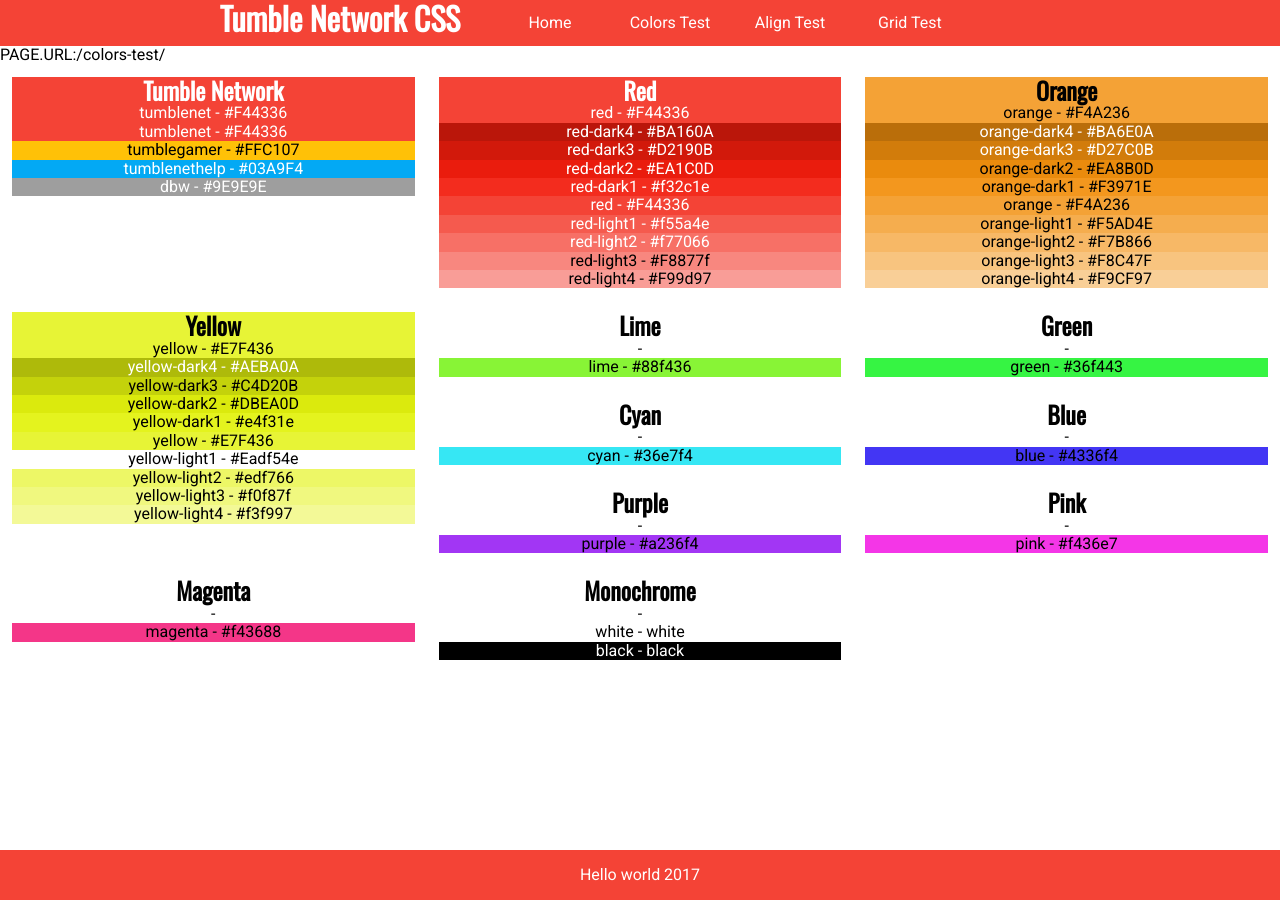
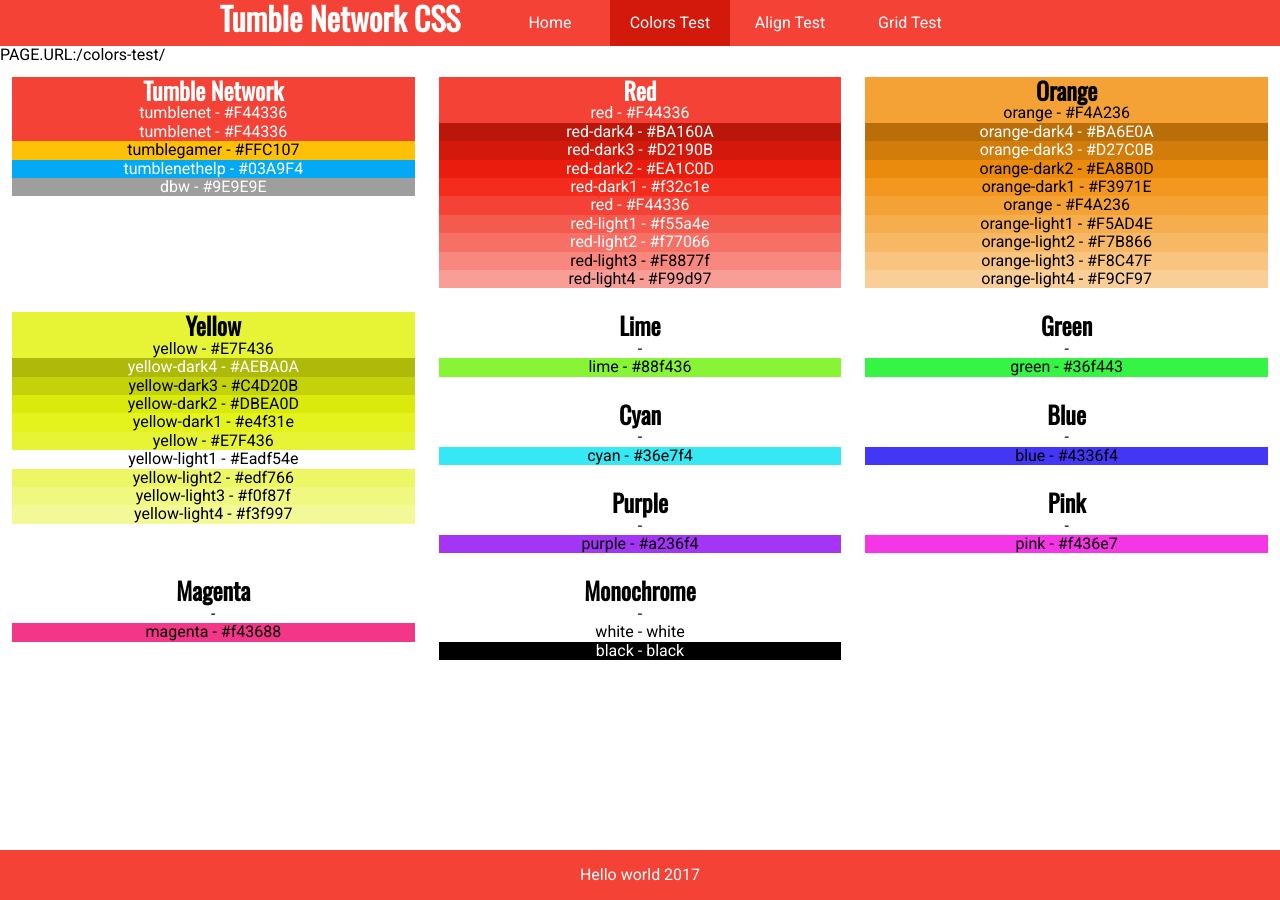
Before and after one commit to tumblenet/tumblenet-css, a Jekyll site: the page built from colors-test.html, in a window 1280 px wide. Built offline with Jekyll 4.4.1, drawn with Linux system fonts in a browser that asks for light colours.

Commit message:
Update main.html

```diff
--- a/_layouts/main.html
+++ b/_layouts/main.html
@@ -7,7 +7,7 @@ layout: default
     <nav class="tn-col-2-3">
       <ul class="tn-row tn-nav">
         {% for item in site.data.nav %}
-        <li class="tn-col-1-5 tn-nav-item"><a class="tn-element-color-onhover-dark-red{% if page.url == item.href %} tn-element-color-dark-red{% endif %}" href="{{ site.url }}{{ item.href }}">{{ item.name }}</a></li>
+        <li class="tn-col-1-5 tn-nav-item"><a class="tn-element-color-onhover-red-dark3{% if page.url == item.href %} tn-element-color-red-dark3{% endif %}" href="{{ site.url }}{{ item.href }}">{{ item.name }}</a></li>
         {% endfor %}
       </ul>
     </nav>
```
